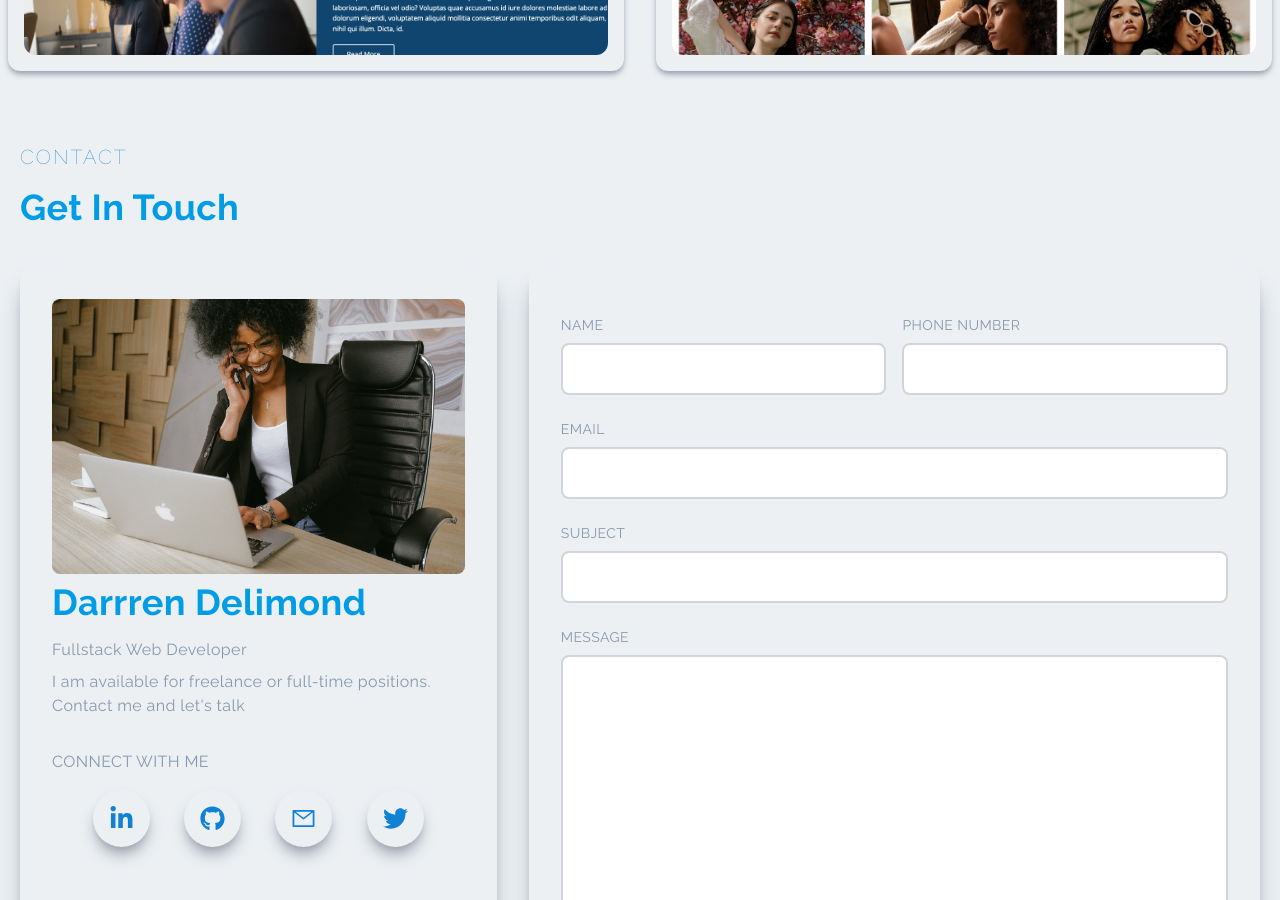
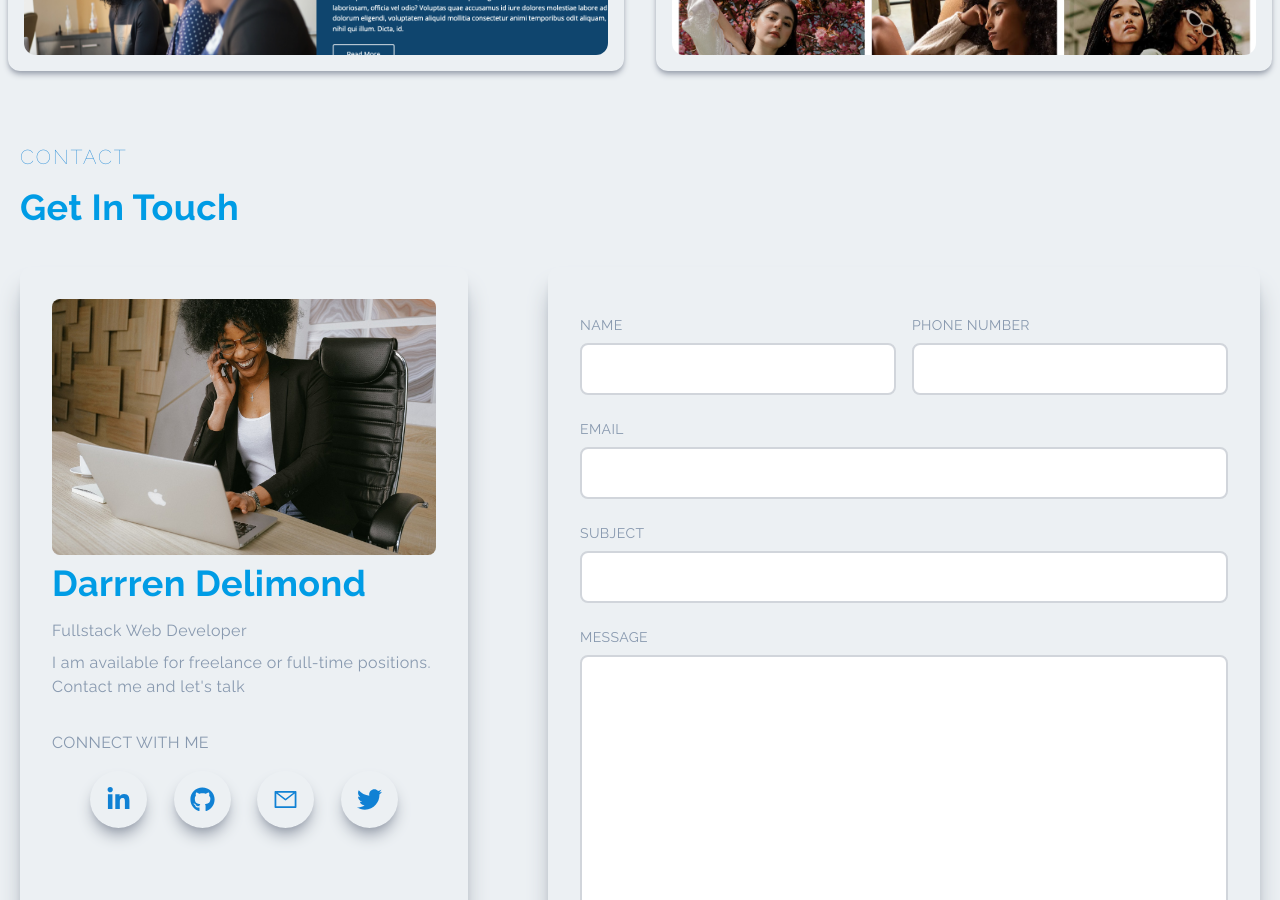
Before and after one commit to ddelimond/MyPortfolio, a Next.js app: page / in a window 1280 px wide. Shown: the part 3200-4100 px from the top of the page. Built offline with nearby package versions, Linux system fonts and the light colour scheme.

Commit message:
=removed position absolute from footer, finished portfolio

```diff
--- a/components/Contact.jsx
+++ b/components/Contact.jsx
@@ -9,12 +9,12 @@ import { HiOutlineChevronDoubleUp } from "react-icons/hi";
 
 const Contact = () => {
     return (
-        <div id='contact' className='dark:bg-[rgb(16,22,37)]  w-full lg:h-full p-2 mb-[200px]' >
+        <div id='contact' className='dark:bg-[rgb(16,22,37)]  w-full lg:h-full p-2 ' >
             <section className=' max-w-[1240px] mx-auto flex flex-col justify-center h-full'>
                 <span className='uppercase dark:text-[rgb(14,178,243)] text-[rgb(16,129,212)] tracking-widest text-xl font-thin'>Contact</span>
                 <h2 className='font-bold py-4 dark:text-[rgb(14,178,243)]'>Get In Touch</h2>
                 <br />
-                <section className='grid sm:grid-cols-3 md:grid-cols-5 gap-20 md:gap-8'>
+                <section className='grid sm:grid-cols-3 lg:grid-cols-5  gap-20 lgss:gap-8'>
                     <section className='dark:bg-[white] h-full w-full shadow-xl shadow-gray-400 rounded-xl col-span-3 lg:col-span-2 p-4'>
                         <section className='lg:p-4 h-full '>
                             <div>
--- a/components/Footer.jsx
+++ b/components/Footer.jsx
@@ -4,7 +4,7 @@ import moment from 'moment'
 const Footer = () => {
     let year = moment().format('YYYY')
     return (
-        <footer className="absolute w-full h-20 bottom-[-5%] flex flex-wrap text-black text-center justify-center items-center bg-white "> &copy; {year} All rights reserved Darren Delimond</footer>
+        <footer className="w-full h-20 bottom-[-5%] flex flex-wrap text-black text-center justify-center items-center bg-white "> &copy; {year} All rights reserved Darren Delimond</footer>
     )
 }
 
--- a/components/Skills.jsx
+++ b/components/Skills.jsx
@@ -3,7 +3,7 @@ import React from 'react'
 
 const Skills = () => {
     return (
-        <div id='skills' className="w-full dark:bg-[rgb(16,22,37)] lg:h-screen p-2">
+        <div id='skills' className="w-full dark:bg-[rgb(16,22,37)]  lg:h-screen pt-[100px] p-2">
             <section className=" max-w-[1240px]  mx-auto flex flex-col justify-center h-full">
                 <span className="uppercase dark:text-[rgb(14,178,243)] text-[rgb(16,129,212)] tracking-widest text-xl font-thin">Skills</span>
                 <h2 className="font-bold py-4 dark:text-[rgb(14,178,243)]">What I Can Do</h2><br />
--- a/pages/_document.js
+++ b/pages/_document.js
@@ -29,7 +29,7 @@ setMode(stored)
 
 
     return (
-        <Html className=' dark:bg-[rgb(16,22,37)]'>
+        <Html className='bg-[#ecf0f3] dark:bg-[rgb(16,22,37)]'>
             <Head>
                 <link href="https://fonts.googleapis.com/css2?family=Raleway:wght@100;200;300;400;500;600;700;800;900&display=swap" rel="stylesheet"></link>
             </Head>
--- a/styles/globals.css
+++ b/styles/globals.css
@@ -15,7 +15,7 @@ scroll-behavior: smooth !important;
     /* bold colors will be rgb(0,155,229) for light mode */
     /* bold colors will be rgb(14,178,243) for dark mode */
     /* background color will be rgb(16,22,37) for dark mode */
-    @apply bg-[#ecf0f3] text-[#8899af] tracking-wide
+    @apply text-[#8899af] tracking-wide
   }
 
   h1,
```
